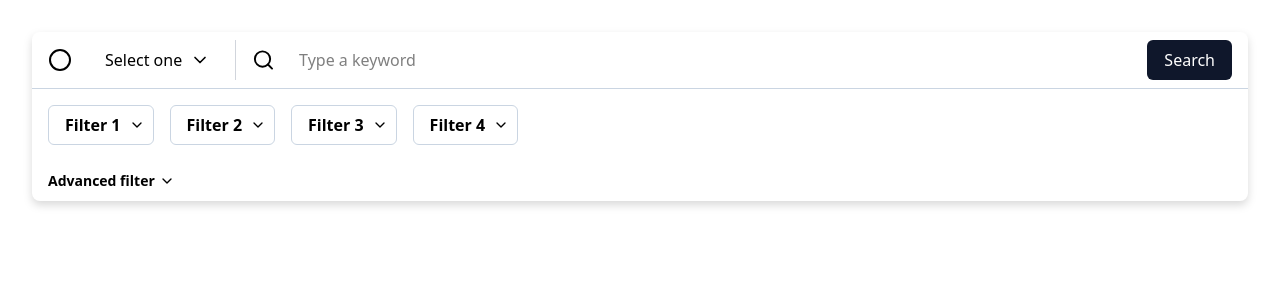
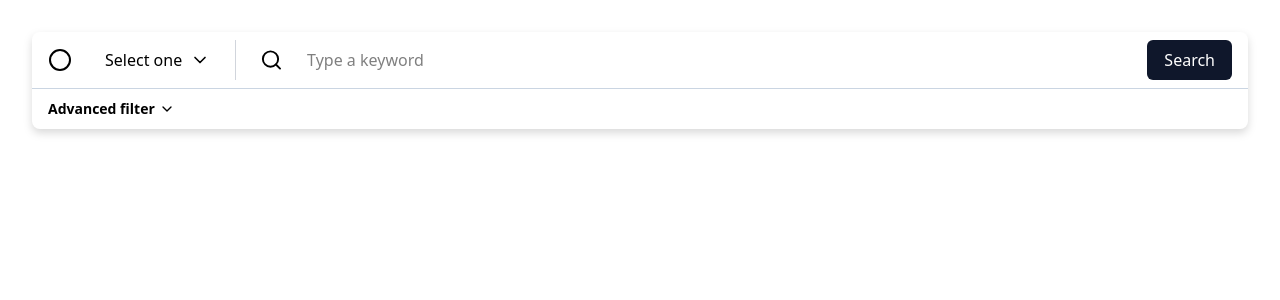
Before and after one commit to shukrullojonappdev/filter-demo, an Angular app: page / in a window 1280 px wide. Shown: the top 300 px of the page. Built offline with nearby package versions, Linux system fonts and the light colour scheme.

Commit message:
commited

```diff
--- a/package.json
+++ b/package.json
@@ -3,7 +3,7 @@
   "version": "0.0.0",
   "scripts": {
     "ng": "ng",
-    "start": "ng serve --no-hmr",
+    "start": "ng serve --no-hmr --host 0.0.0.0 --disable-host-check",
     "build": "ng build",
     "watch": "ng build --watch --configuration development",
     "test": "ng test"
--- a/src/app/advanced-filter/advanced-filter.component.html
+++ b/src/app/advanced-filter/advanced-filter.component.html
@@ -1,7 +1,20 @@
 <div class="px-4">
+  <div
+    class="max-h-0 overflow-hidden duration-300 data-[accordion=opened]:max-h-36"
+    data-accordion="closed"
+    #accordion
+  >
     <div class="py-4 flex gap-4">
-    <button class="button button-outline" type="button">
-      <span class="button-label">Filter 1</span>
+      @for (filter of filters(); track $index) {
+      <button
+        class="button button-outline"
+        type="button"
+        (click)="selectFilter(filter)"
+      >
+        <span class="button-label">{{ filter.name }}</span>
+        @if(filter.cards.length > 0) {
+        <span class="button-badge">{{ filter.cards.length }}</span>
+        }
         <svg
           xmlns="http://www.w3.org/2000/svg"
           width="16"
@@ -12,62 +25,29 @@
           stroke-width="2"
           stroke-linecap="round"
           stroke-linejoin="round"
-        class="lucide lucide-chevron-down button-icon"
+          class="lucide lucide-chevron-down button-icon duration-300 {{
+            filter.selected ? 'rotate-0' : 'rotate-90'
+          }}"
         >
           <path d="m6 9 6 6 6-6" />
         </svg>
       </button>
-    <button class="button button-outline" type="button">
-      <span class="button-label">Filter 2</span>
-      <svg
-        xmlns="http://www.w3.org/2000/svg"
-        width="16"
-        height="16"
-        viewBox="0 0 24 24"
-        fill="none"
-        stroke="currentColor"
-        stroke-width="2"
-        stroke-linecap="round"
-        stroke-linejoin="round"
-        class="lucide lucide-chevron-down button-icon"
+      }
+    </div>
+    <strong class="inline-block">Select one</strong>
+    <div class="my-2 flex gap-2">
+      @for (card of cards(); track $index) {
+      <span
+        (click)="selectCard(card)"
+        [class]="
+          card.selected
+            ? 'p-1.5 bg-slate-300 rounded-lg text-sm cursor-pointer'
+            : 'p-1.5 bg-slate-100 rounded-lg text-sm cursor-pointer'
+        "
+        >{{ card.name }}</span
       >
-        <path d="m6 9 6 6 6-6" />
-      </svg>
-    </button>
-    <button class="button button-outline" type="button">
-      <span class="button-label">Filter 3</span>
-      <svg
-        xmlns="http://www.w3.org/2000/svg"
-        width="16"
-        height="16"
-        viewBox="0 0 24 24"
-        fill="none"
-        stroke="currentColor"
-        stroke-width="2"
-        stroke-linecap="round"
-        stroke-linejoin="round"
-        class="lucide lucide-chevron-down button-icon"
-      >
-        <path d="m6 9 6 6 6-6" />
-      </svg>
-    </button>
-    <button class="button button-outline" type="button">
-      <span class="button-label">Filter 4</span>
-      <svg
-        xmlns="http://www.w3.org/2000/svg"
-        width="16"
-        height="16"
-        viewBox="0 0 24 24"
-        fill="none"
-        stroke="currentColor"
-        stroke-width="2"
-        stroke-linecap="round"
-        stroke-linejoin="round"
-        class="lucide lucide-chevron-down button-icon"
-      >
-        <path d="m6 9 6 6 6-6" />
-      </svg>
-    </button>
+      }
+    </div>
   </div>
   <label
     class="h-10 py-4 inline-flex items-center gap-1 text-sm font-semibold peer group cursor-pointer"
@@ -88,6 +68,12 @@
     >
       <path d="m6 9 6 6 6-6" />
     </svg>
-    <input type="checkbox" name="advanced" id="advanced" class="hidden" />
+    <input
+      type="checkbox"
+      name="advanced"
+      id="advanced"
+      class="hidden"
+      (click)="toggleAccordion()"
+    />
   </label>
 </div>
--- a/src/app/advanced-filter/advanced-filter.component.ts
+++ b/src/app/advanced-filter/advanced-filter.component.ts
@@ -1,11 +1,52 @@
-import { Component } from '@angular/core';
+import {
+  Component,
+  ElementRef,
+  EventEmitter,
+  Input,
+  Output,
+  ViewChild,
+} from '@angular/core';
+
+export interface IFilter {
+  name: string;
+  selected: boolean;
+  cards?: ICard[];
+}
+
+export interface ICard {
+  name: string;
+  selected: boolean;
+}
 
 @Component({
   selector: 'app-advanced-filter',
   imports: [],
   templateUrl: './advanced-filter.component.html',
-  styleUrl: './advanced-filter.component.css'
+  styleUrl: './advanced-filter.component.css',
 })
 export class AdvancedFilterComponent {
+  @Input() filters: any;
+  @Input() cards: any;
+  @Output() selectFilterEvent = new EventEmitter();
+  @Output() selectCardEvent = new EventEmitter();
 
+  @ViewChild('accordion') accordion: ElementRef | undefined;
+  toggleAccordion() {
+    if (this.accordion) {
+      this.accordion.nativeElement.setAttribute(
+        'data-accordion',
+        this.accordion.nativeElement.getAttribute('data-accordion') === 'closed'
+          ? 'opened'
+          : 'closed'
+      );
+    }
+  }
+
+  selectFilter(filter: IFilter) {
+    this.selectFilterEvent.emit(filter);
+  }
+
+  selectCard(card: ICard) {
+    this.selectCardEvent.emit(card);
+  }
 }
--- a/src/app/app.component.html
+++ b/src/app/app.component.html
@@ -3,7 +3,12 @@
     <form>
       <app-search-bar></app-search-bar>
       <hr class="h-px bg-slate-300 border-0" />
-      <app-advanced-filter></app-advanced-filter>
+      <app-advanced-filter
+        [cards]="cards"
+        [filters]="filters"
+        (selectFilterEvent)="selectFilter($event)"
+        (selectCardEvent)="selectCard($event)"
+      ></app-advanced-filter>
     </form>
   </div>
 </main>
--- a/src/app/app.component.ts
+++ b/src/app/app.component.ts
@@ -1,6 +1,11 @@
-import { Component } from '@angular/core';
+import { Component, inject } from '@angular/core';
 import { SearchBarComponent } from './search-bar/search-bar.component';
-import { AdvancedFilterComponent } from './advanced-filter/advanced-filter.component';
+import {
+  AdvancedFilterComponent,
+  ICard,
+  IFilter,
+} from './advanced-filter/advanced-filter.component';
+import { AppService } from './app.service';
 
 @Component({
   selector: 'app-root',
@@ -9,5 +14,16 @@ import { AdvancedFilterComponent } from './advanced-filter/advanced-filter.compo
   styleUrl: './app.component.css',
 })
 export class AppComponent {
-  title = 'filter-demo';
+  appService = inject(AppService);
+
+  filters = this.appService.filters;
+  cards = this.appService.cards;
+
+  selectFilter(filter: IFilter) {
+    this.appService.selectFilter(filter);
+  }
+
+  selectCard(card: ICard) {
+    this.appService.selectCard(card);
+  }
 }
--- /dev/null
+++ b/src/app/app.service.ts
@@ -0,0 +1,75 @@
+import { Injectable, signal } from '@angular/core';
+import { ICard, IFilter } from './advanced-filter/advanced-filter.component';
+
+@Injectable({
+  providedIn: 'root',
+})
+export class AppService {
+  filters = signal<IFilter[]>([
+    { name: 'Filter 1', selected: true, cards: [] },
+    { name: 'Filter 2', selected: false, cards: [] },
+    { name: 'Filter 3', selected: false, cards: [] },
+    { name: 'Filter 4', selected: false, cards: [] },
+  ]);
+  cards = signal<ICard[]>([
+    { name: 'Show all', selected: false },
+    { name: 'Card 1', selected: false },
+    { name: 'Card 2', selected: false },
+    { name: 'Card 3', selected: false },
+    { name: 'Card 4', selected: false },
+    { name: 'Card 5', selected: false },
+    { name: 'Card 6', selected: false },
+    { name: 'Card 7', selected: false },
+    { name: 'Card 8', selected: false },
+  ]);
+
+  constructor() {}
+
+  selectFilter(filter: { name: string; selected: boolean }) {
+    this.filters.update((filters) => {
+      return filters.map((f) => {
+        if (filter.name === f.name && filter.selected === f.selected) {
+          // Rerender filter selected cards
+          this.cards.update((cards) => {
+            return cards.map((c) => {
+              if (f.cards?.some((card) => card.name === c.name)) {
+                return { ...c, selected: true };
+              }
+              return { ...c, selected: false };
+            });
+          });
+          return { ...f, selected: true };
+        }
+        return { ...f, selected: false };
+      });
+    });
+  }
+
+  selectCard(card: { name: string; selected: boolean }) {
+    this.cards.update((cards) => {
+      return cards.map((c) => {
+        if (card.name === c.name && card.selected === c.selected) {
+          // Toggle selected card and remove filter cards
+          if (card.selected) {
+            this.filters.update((filters) => {
+              return filters.map((f) => {
+                if (!f.selected) return f;
+                return { ...f, cards: [] };
+              });
+            });
+            return { ...c, selected: false };
+          }
+          // Select card and add card to filter
+          this.filters.update((filters) => {
+            return filters.map((f) => {
+              if (!f.selected) return f;
+              return { ...f, cards: [card] };
+            });
+          });
+          return { ...c, selected: true };
+        }
+        return { ...c, selected: false };
+      });
+    });
+  }
+}
--- a/src/app/search-bar/search-bar.component.html
+++ b/src/app/search-bar/search-bar.component.html
@@ -38,14 +38,6 @@
       class="dropdown-items max-h-0 overflow-y-auto duration-300 peer-has-checked:max-h-96 peer-has-checked:duration-500"
     >
       <ul class="*:pl-2 *:py-1 *:w-full *:hover:bg-slate-100">
-        <li>asASDdf</li>
-        <li>asdf</li>
-        <li>asdf</li>
-        <li>asdf</li>
-        <li>asdf</li>
-        <li>asdf</li>
-        <li>asdf</li>
-        <li>asdf</li>
         <li>asdf</li>
         <li>asdf</li>
         <li>asdf</li>
@@ -53,7 +45,7 @@
     </div>
   </div>
   <hr class="w-px h-10 bg-gray-300 border-0" />
-  <label class="flex items-center gap-4 flex-1 peer group min-w-40">
+  <label class="flex items-center gap-4 mx-2 flex-1 peer group min-w-40">
     <svg
       xmlns="http://www.w3.org/2000/svg"
       width="24"
@@ -70,7 +62,7 @@
       <path d="m21 21-4.3-4.3" />
     </svg>
     <input
-      class="h-10 w-full pl-2 rounded-md"
+      class="h-10 w-full pl-2 rounded-md focus:outline focus:outline-slate-500"
       type="text"
       placeholder="Type a keyword"
       id="selectOne"
--- a/src/styles.css
+++ b/src/styles.css
@@ -44,6 +44,7 @@
       @apply mr-2;
     }
     .button-badge {
+      @apply mr-2 bg-slate-900 text-white text-xs px-1 rounded-full;
     }
   }
   .button-outline {
```
Also changed, not shown: 1 other file (tests, documents, lock files or other folders). Lines whose indentation alone changed are shown as unchanged.
